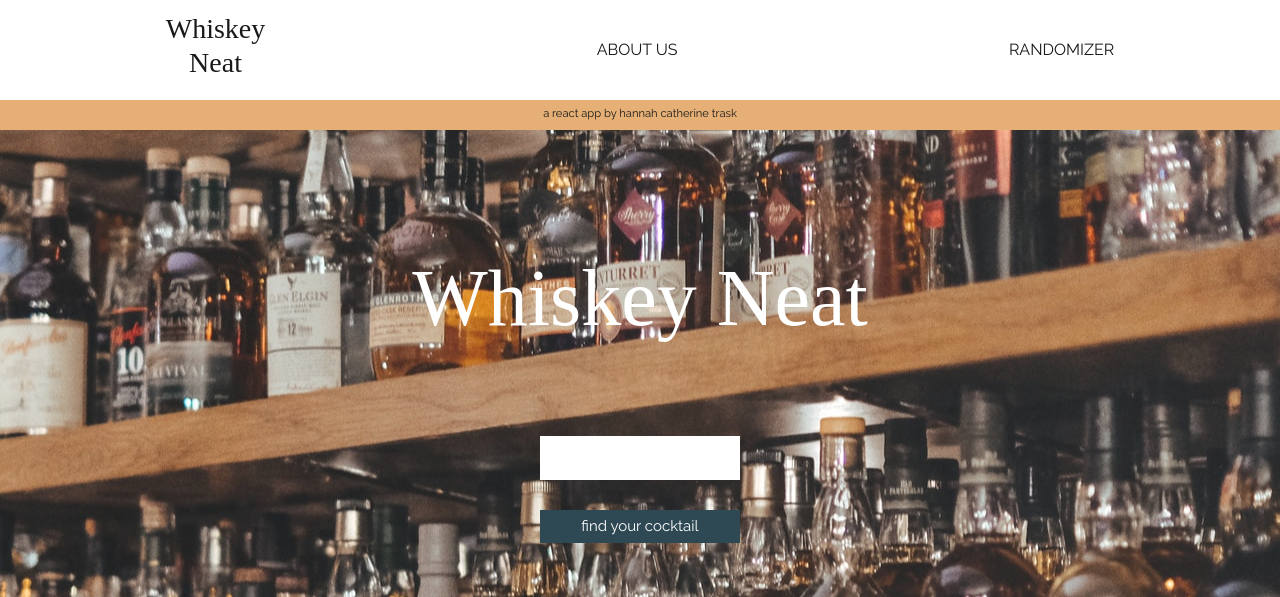
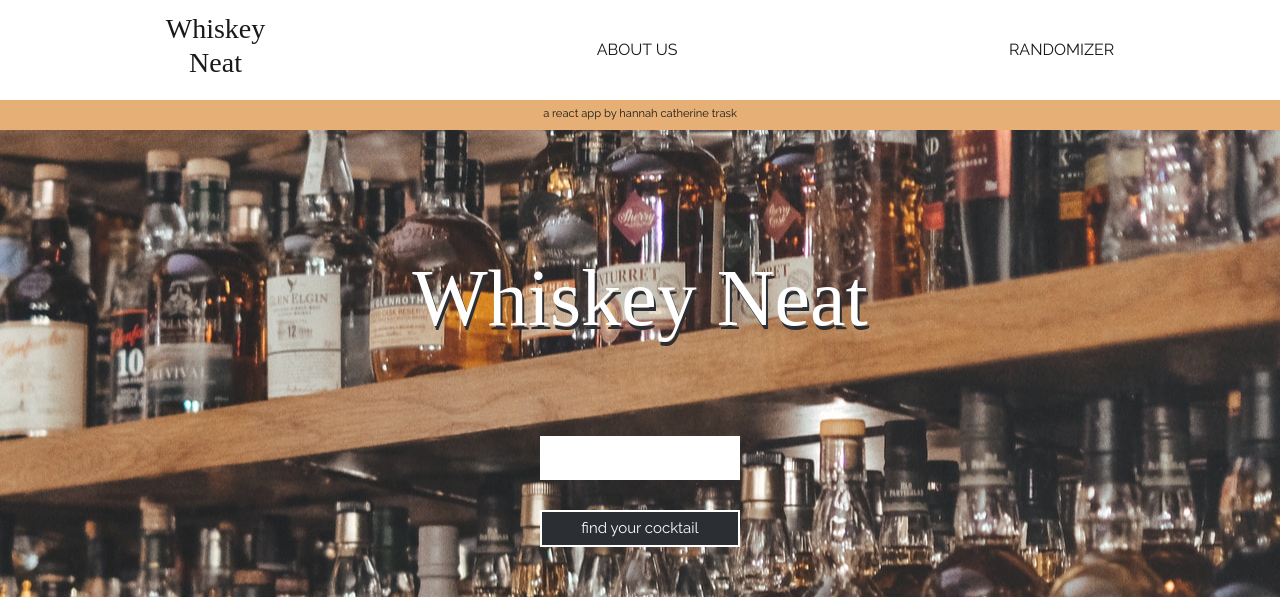
Before and after one commit to hannahtrask/react-app-unit2, a React (Create React App) app: page /about in a window 1280 px wide. Shown: the top 597 px of the page. Built offline with nearby package versions, Linux system fonts and the light colour scheme; a web font is replaced by a local one.

Commit message:
more styles

```diff
--- a/src/scss/about.scss
+++ b/src/scss/about.scss
@@ -9,6 +9,7 @@ p {
 h1, h4 {
     font-family: 'Rye', cursive;
     text-align: center;
+    text-shadow: 2px 4px $richBlack;
 }
 
 img.carousel {
--- a/src/scss/cocktailform.scss
+++ b/src/scss/cocktailform.scss
@@ -11,16 +11,16 @@ form  {
 }
 
 input {
-    border: white;
     padding: 10px;
     width: 200px;
+    border: white;
 }
 
 .submit {
         margin: 30px;
         padding: 5px;
         font-size: 15px;
-        background-color: $coolGray;
+        background-color: $richBlack;
         color: white;
-        border: none;
+        border: 2px solid white;
     }
```
